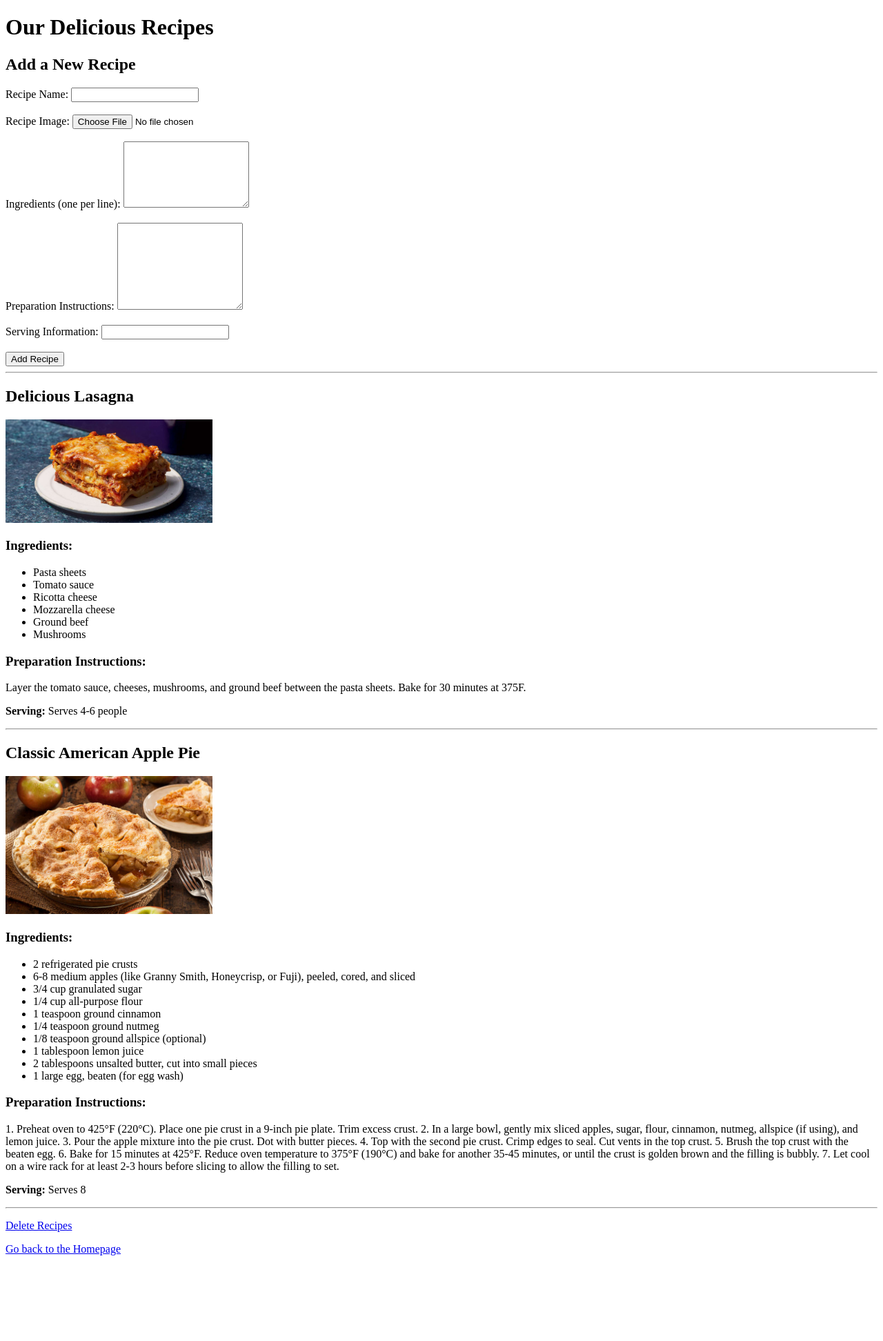
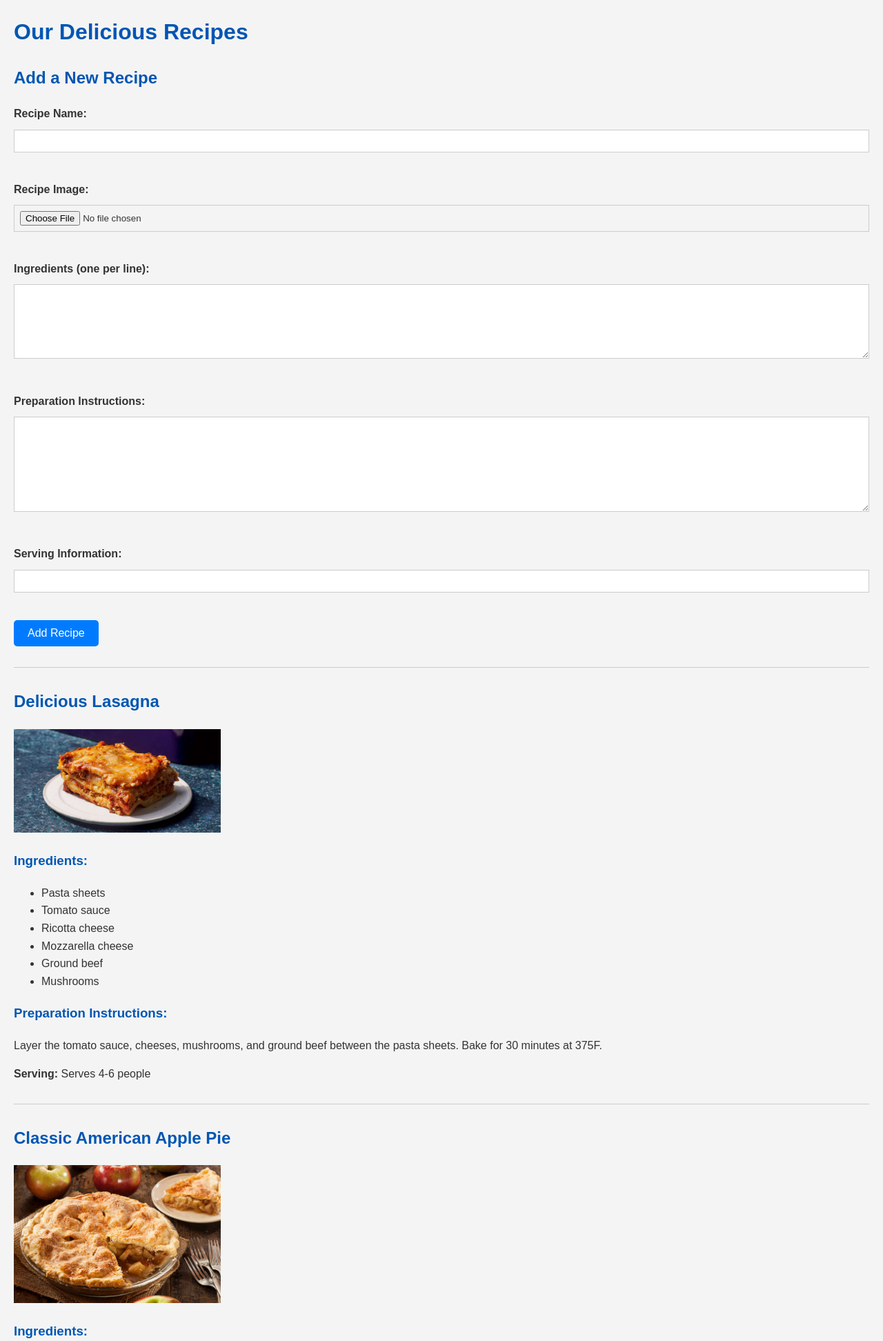
Before and after one commit to elitehaxor42/flask-project-recipe-app, a Flask app: page /recipes in a window 1280 px wide. Shown: the top 1944 px of the page at 69% size. Before the commit the page ends 1820 px from the top, so only its background shows below. Run offline with Flask 3, Linux system fonts and the light colour scheme.

Commit message:
finalized for submission

```diff
--- /dev/null
+++ b/static/style.css
@@ -0,0 +1,93 @@
+body {
+    font-family: sans-serif;
+    line-height: 1.6;
+    margin: 20px;
+    background-color: #f4f4f4;
+    color: #333;
+}
+
+h1, h2, h3 {
+    color: #0056b3;
+}
+
+form div {
+    margin-bottom: 15px;
+}
+
+label {
+    display: block;
+    margin-bottom: 5px;
+    font-weight: bold;
+}
+
+input[type="text"],
+input[type="file"],
+textarea {
+    width: 100%;
+    padding: 8px;
+    border: 1px solid #ccc;
+    box-sizing: border-box; /* Include padding and border in the element's total width */
+    margin-top: 5px;
+}
+
+button[type="submit"] {
+    background-color: #007bff;
+    color: white;
+    padding: 10px 20px;
+    border: none;
+    border-radius: 5px;
+    cursor: pointer;
+    font-size: 1em;
+}
+
+button[type="submit"]:hover {
+    background-color: #0056b3;
+}
+
+.error {
+    color: red;
+    font-size: 0.9em;
+    display: block; /* Make errors appear on a new line */
+    margin-top: 5px;
+}
+
+.errors-list {
+    list-style: none;
+    padding: 0;
+    margin-bottom: 20px;
+}
+
+.errors-list li {
+     margin-bottom: 5px;
+}
+
+hr {
+    margin: 30px 0;
+    border: 0;
+    border-top: 1px solid #ccc;
+}
+
+/* Style for recipe list items */
+.recipe {
+    background-color: #fff;
+    padding: 20px;
+    margin-bottom: 20px;
+    border-radius: 8px;
+    box-shadow: 0 2px 4px rgba(0,0,0,0.1);
+}
+
+.recipe img {
+    max-width: 100%; /* Ensure images don't overflow their container */
+    height: auto;
+    display: block; /* Remove extra space below image */
+    margin-bottom: 15px;
+    border-radius: 4px;
+}
+
+.recipe ul {
+    padding-left: 20px;
+}
+
+.recipe li {
+    margin-bottom: 5px;
+}
--- a/templates/delete_recipe.html
+++ b/templates/delete_recipe.html
@@ -1,6 +1,7 @@
 <!DOCTYPE html>
 <html>
 <head>
+	<link rel="stylesheet" href="{{ url_for('static', filename='style.css') }}">
     <title>Delete Recipes</title>
     <style>
         .error {
--- a/templates/index.html
+++ b/templates/index.html
@@ -2,11 +2,13 @@
 <html>
 <head>
     <title>{{ page_title }}</title>
+	<link rel="stylesheet" href="{{ url_for('static', filename='style.css') }}">
 </head>
 <body>
     <h1>Welcome to My Recipe Webzone!</h1>
 	<h2>I have big plans for this space.</h2>
 	<p>Check out our infamous <a href="{{ url_for('recipes_page') }}">Recipes Page!</a></p>
+	<img src="{{ url_for('static', filename='funny_pic.jpg') }}" alt="A funny image related to recipes" style="max-width: 500px; display: block; margin: 20px auto;">
 
 </body>
 </html>
--- a/templates/recipes.html
+++ b/templates/recipes.html
@@ -1,6 +1,7 @@
 <!DOCTYPE html>
 <html>
 <head>
+	<link rel="stylesheet" href="{{ url_for('static', filename='style.css') }}">
     <title>Our Delicious Recipes</title>
     <style>
         .error {
```
Also changed, not shown: static/funny_pic.jpg (added).
